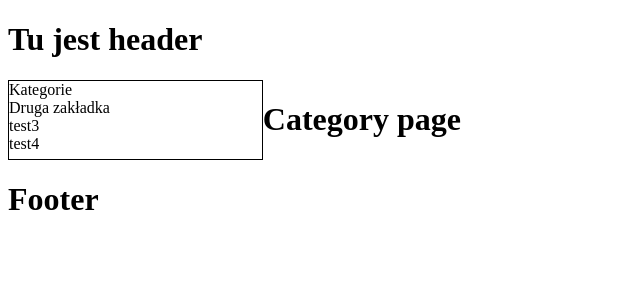
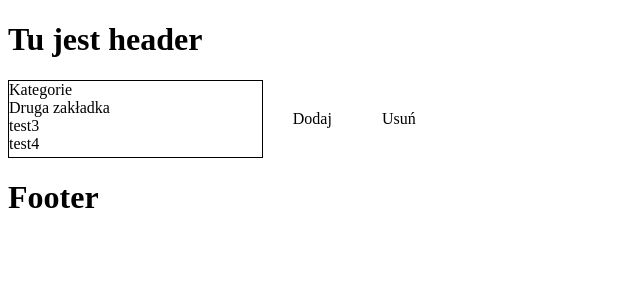
Before and after one commit to MichalPrzyl/home-budget, a React (Create React App) app in the folder frontend/: page / in a window 1280 px wide. Shown: the top 300 px of the page, without its empty margins (0-640 px from the left). Built offline with nearby package versions, Linux system fonts and the light colour scheme.

Commit message:
First button component

```diff
--- a/frontend/src/Another.js
+++ b/frontend/src/Another.js
@@ -1,7 +1,7 @@
-const Another = (props) => {
+const AnotherApp = (props) => {
 
 
     return <h1>Another page</h1>
 }
 
-export default Another;
+export default AnotherApp;
--- a/frontend/src/Category.js
+++ b/frontend/src/Category.js
@@ -1,7 +1,14 @@
-const Category = (props) => {
+import Buttons from './Category/Buttons'
+
+const CategoryApp = (props) => {
 
 
-    return <h1>Category page</h1>
+    return (
+        <div className="app">
+            <Buttons />
+            {/* <Table></Table> */}
+        </div>
+    )
 }
 
-export default Category;
+export default CategoryApp;
--- /dev/null
+++ b/frontend/src/Category/Buttons.js
@@ -0,0 +1,11 @@
+const Buttons = (props) => {
+
+
+    return (
+        <div className="button-wrapper">
+            <div>Dodaj</div>
+            <div>Usuń</div>
+        </div>
+    )
+}
+export default Buttons;
--- a/frontend/src/Content.js
+++ b/frontend/src/Content.js
@@ -1,14 +1,14 @@
-import Category from "./Category";
-import Another from "./Another";
+import CategoryApp from "./Category";
+import AnotherApp from "./Another";
 
 const Content = (props) => {
 
     const getContent = (tab) => {
         if (tab=="category"){
-            return <Category />
+            return <CategoryApp />
         }
         else if (tab=="second"){
-            return <Another />
+            return <AnotherApp />
         }
     }
 
--- a/frontend/src/Menu.js
+++ b/frontend/src/Menu.js
@@ -1,4 +1,3 @@
-import Category from "./Category";
 
 const Menu = (props) => {
     const changeTab = (e) => {
--- a/frontend/src/style.css
+++ b/frontend/src/style.css
@@ -13,3 +13,12 @@
 .main-container-right {
     width: 80%;
 }
+
+.app{
+    padding: 30px;
+}
+
+.button-wrapper{
+    display: flex;
+    gap: 50px;
+}
```
